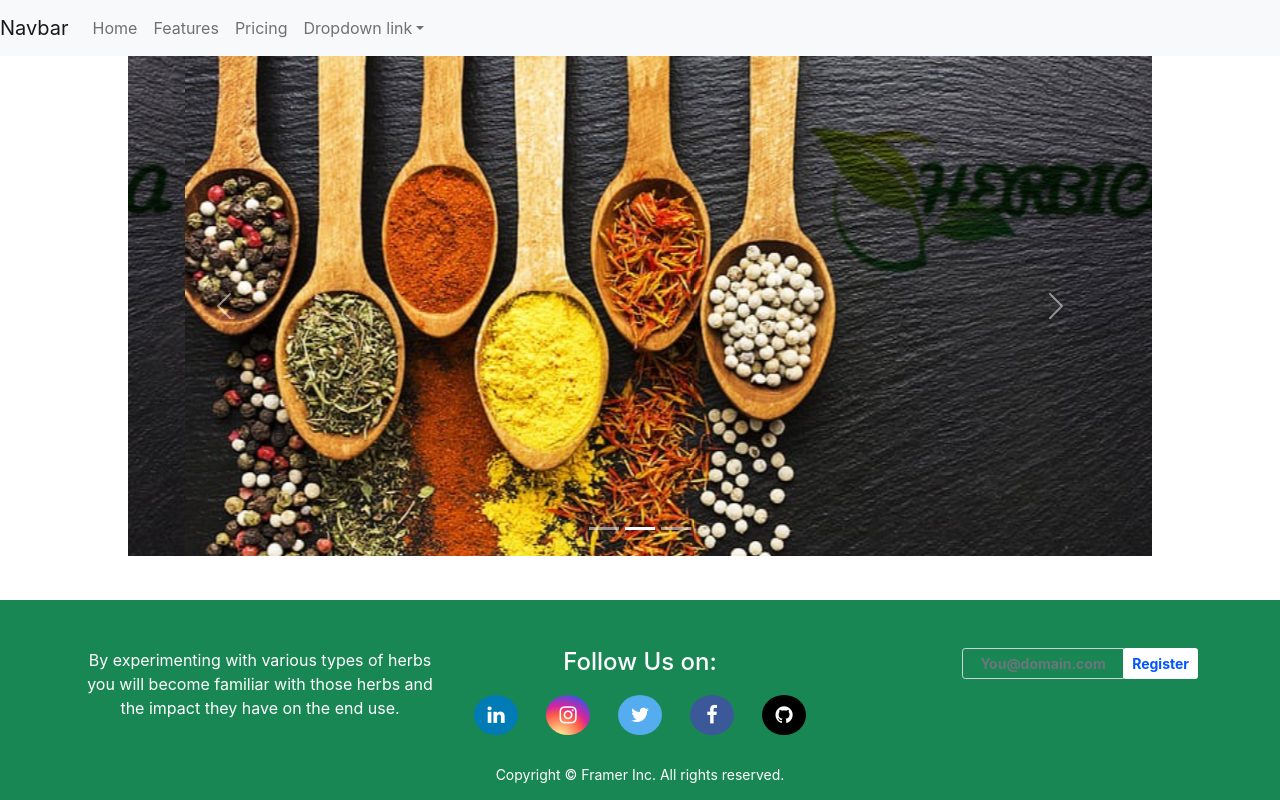
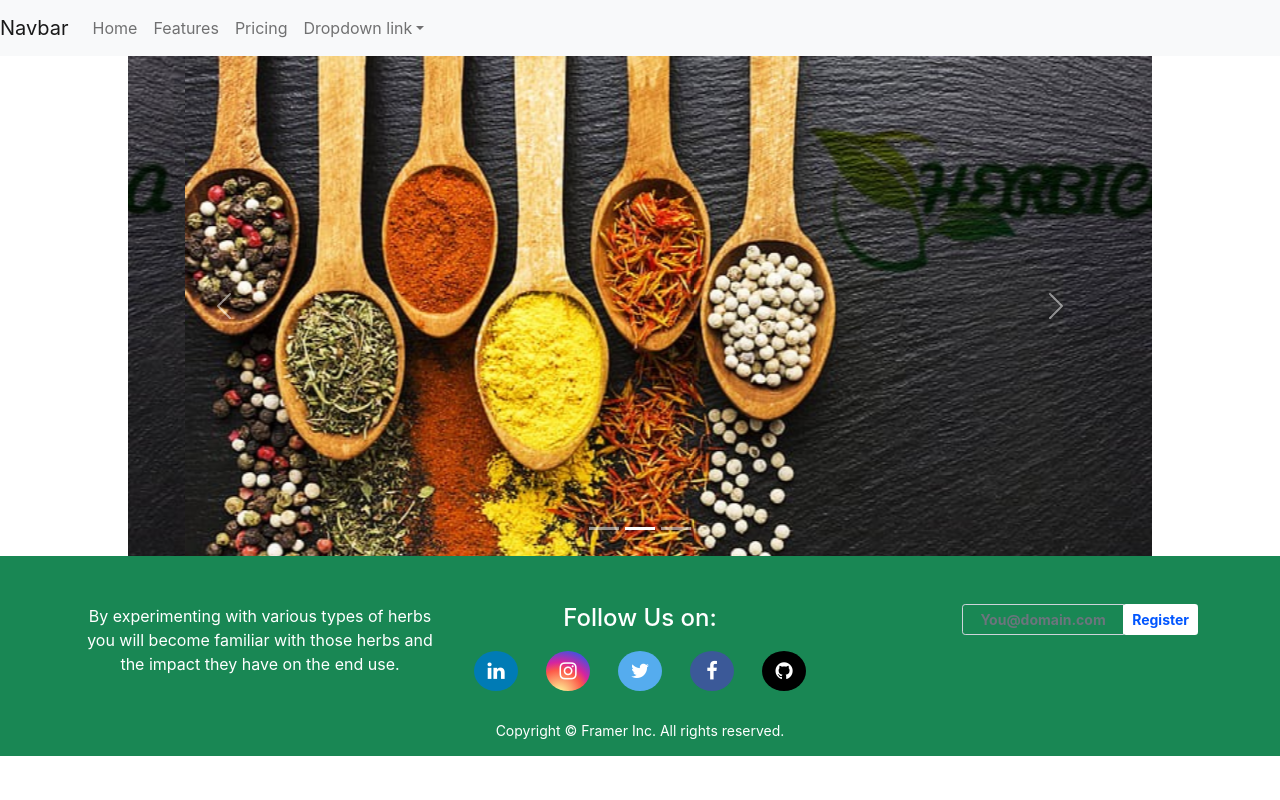
Before and after one commit to jatinjain001/feature_frontend_hack21, a React (Create React App) app: page / in a window 1280 px wide. Built offline with nearby package versions, Linux system fonts and the light colour scheme.

Commit message:
Updated footer

```diff
--- a/src/Components/footer.css
+++ b/src/Components/footer.css
@@ -1,10 +1,11 @@
 .footer {
     height: 200px;
+    position: sticky;
     background-color: #005714;
-    position: fixed;
     left: 0;
     bottom: 0;
     width: 100%;
+    top: 50px;
 }
 
 input[type="text"] {
```
